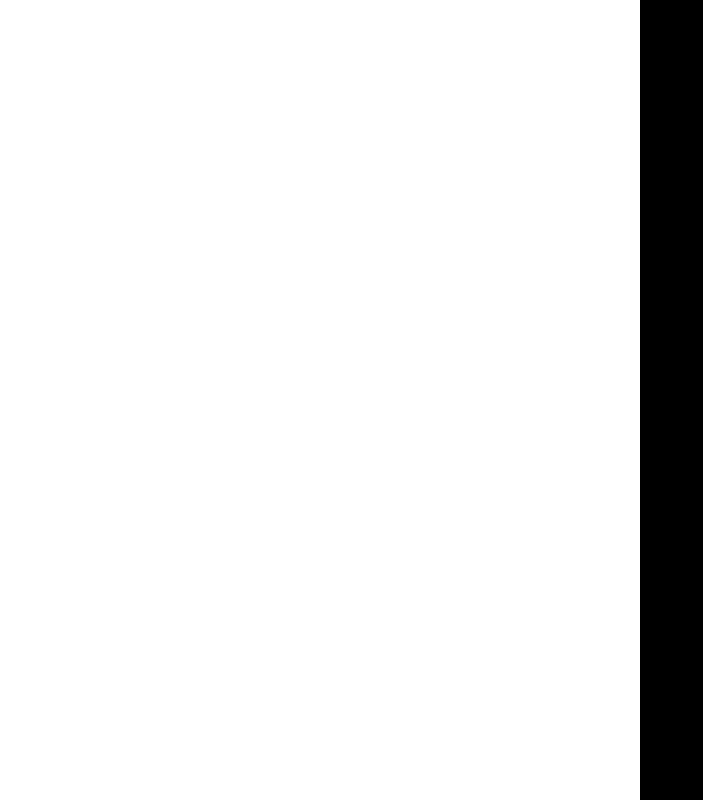
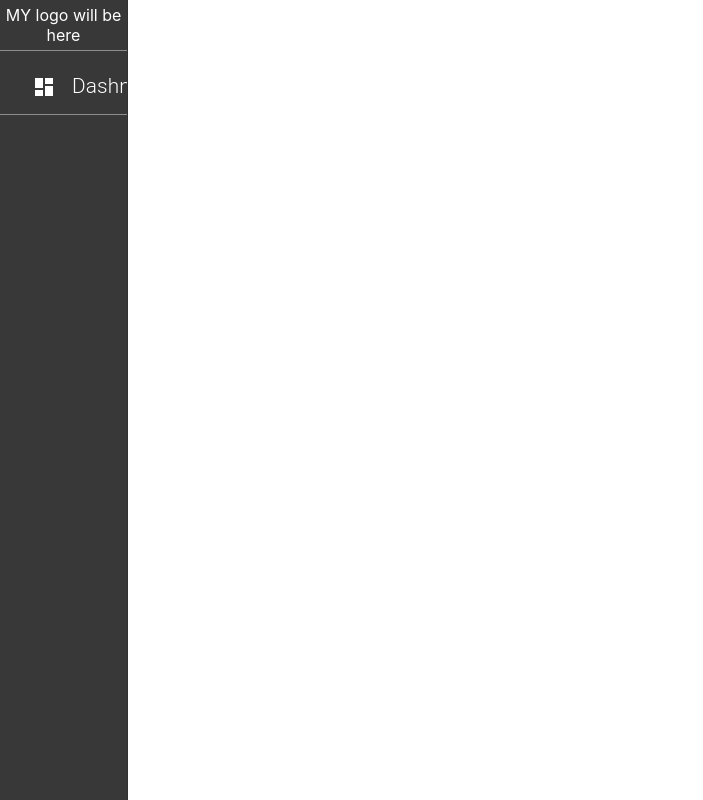
Before and after one commit to MTsatsarov/ExpenseTrackerFE, a React (Create React App) app: page /portal/user in a window 1280 px wide. Shown: the top 800 px of the page, without its empty margins (0-703 px from the left). Built offline with nearby package versions, Linux system fonts and the light colour scheme.

Commit message:
Dashboard

```diff
--- a/package.json
+++ b/package.json
@@ -5,6 +5,7 @@
   "dependencies": {
     "@emotion/react": "^11.10.4",
     "@emotion/styled": "^11.10.4",
+    "@mui/icons-material": "^5.10.3",
     "@mui/material": "^5.10.3",
     "@reduxjs/toolkit": "^1.8.5",
     "@testing-library/jest-dom": "^5.16.5",
--- a/src/App.tsx
+++ b/src/App.tsx
@@ -1,11 +1,12 @@
 import './App.css';
 import { Routes,Route} from 'react-router-dom';
 import Landing from './components/Landing';
+import ClientPortal from './components/pages/ClientPortal';
 function App() {
   return (
     <div className="App">
      <Routes>
-				{/*<Route path="/portal/user/*" element={ <ClientPortal /> } />*/}
+				<Route path="/portal/user/*" element={ <ClientPortal /> } />
 				<Route path="/*" element={ <Landing /> } />
 			</Routes>
     </div>
--- a/src/components/landing/Login.tsx
+++ b/src/components/landing/Login.tsx
@@ -5,7 +5,8 @@ import { apiRoutes, apiUrl } from "../../apiConfig";
 import instance from "../../axios/axios";
 import Toaster from "../utils/Toaster/Toaster";
 import { setTokens } from "../../features/User/userSlice";
-import {useAppDispatch} from '../../app/hooks';
+import { useAppDispatch } from "../../app/hooks";
+import { useNavigate } from "react-router-dom";
 
 interface ILoginState {
 	email: string;
@@ -17,6 +18,7 @@ interface ILoginState {
 }
 const Login = () => {
 	var dispatch = useAppDispatch();
+	var navigate = useNavigate();
 	const [loading, setIsLoading] = useState<boolean>(true);
 	const [isValid, setIsValid] = useState<boolean>(false);
 	const [model, setModel] = useState<ILoginState>({
@@ -91,9 +93,11 @@ const Login = () => {
 								refreshToken: response.data.refreshToken,
 							})
 						);
+						//TODO ADD GetCurrentUser
+
+						navigate("/portal/user/dashboard", { replace: true });
 					}
 				})
-				//TODO ADD GetCurrentUser
 				.catch(function (error) {
 					if (error.response) {
 						var errors =
--- /dev/null
+++ b/src/components/pages/ClientPortal.tsx
@@ -0,0 +1,61 @@
+import { Drawer, styled, Divider } from "@mui/material";
+import { Box } from "@mui/system";
+import ClientRoutes from "./client/ClientRoutes";
+import ClientPortalNav from "./client/ClientPortalNav";
+const ClientPortal = () => {
+	const DrawerHeader = styled("div")(() => ({
+		display: "flex",
+		alignItems: "center",
+		padding: "5px",
+		justifyContent: "flex-start",
+	}));
+
+	return (
+		<Box
+			sx={{
+				display: "flex",
+				justifyContent: "center",
+				alignItems: "center",
+				flexDirection: "row",
+				flexWrap: "no-wrap",
+				width: "100%",
+			}}
+		>
+			<Box
+				sx={{
+					display: "flex",
+					flexDirection: "column",
+					flexWrap: "wrap",
+					background: "blue",
+					width: "10%",
+				}}
+			>
+				<Drawer
+					sx={{
+						display: { xs: "none", sm: "none", md: "block" },
+						"& .MuiDrawer-paper": {
+							boxSizing: "border-box",
+							backgroundColor: "#393838",
+							color: "white",
+							zIndex: -10,
+							width: "10%",
+						},
+					}}
+					anchor="left"
+					variant="permanent"
+					open={true}
+				>
+					<DrawerHeader>MY logo will be here</DrawerHeader>
+
+					<Divider sx={{ background: "#A2A0A0" }} />
+					<ClientPortalNav />
+				</Drawer>
+			</Box>
+			<Box sx={{ width: "90%" }}>
+				<ClientRoutes />
+			</Box>
+		</Box>
+	);
+};
+
+export default ClientPortal;
--- /dev/null
+++ b/src/components/pages/client/ClientPortalNav.tsx
@@ -0,0 +1,51 @@
+import {
+	List,
+	ListItem,
+	ListItemIcon,
+	ListItemText,
+	Divider,
+	Button,
+	Menu,
+	MenuItem,
+} from "@mui/material";
+import DashboardIcon from "@mui/icons-material/Dashboard";
+import { Link } from "react-router-dom";
+const ClientPortalNav = () => {
+	return (
+		<>
+			<List component="nav" sx={{ display: "flex", flexDirection: "column" }}>
+				<Link
+					to={"/portal/user/dashboard"}
+					style={{ cursor: "pointer", textDecoration: "none" }}
+				>
+					<ListItem>
+						<ListItemIcon
+							sx={{
+								display: "flex",
+								justifyContent: "space-around",
+								alignItems: "center",
+							}}
+						>
+							<DashboardIcon sx={{ color: "white" }} />
+						</ListItemIcon>
+						<ListItemText>
+							<span
+								style={{
+									fontSize: "1.3em",
+									fontWeight: 300,
+									color: "white",
+									textDecoration: "none",
+								}}
+							>
+								Dashnoard
+							</span>
+						</ListItemText>
+					</ListItem>
+				</Link>
+
+				<Divider sx={{ background: "#A2A0A0" }} />
+			</List>
+		</>
+	);
+};
+export default ClientPortalNav;
--- /dev/null
+++ b/src/components/pages/client/ClientRoutes.tsx
@@ -0,0 +1,17 @@
+import { Routes, Route } from "react-router-dom";
+import { useAppSelector } from "../../../app/hooks";
+import Dashboard from "./Dashboard/Dashboard";
+const ClientRoutes = () => {
+	//var user = useAppSelector((state) => state.user);
+	//return user.role === "CLIENT" ? (
+	return (
+		<Routes>
+			<Route path="/dashboard" element={<Dashboard />} />
+		</Routes>
+	);
+
+	//) : (
+	//	""
+	//);
+};
+export default ClientRoutes;
--- /dev/null
+++ b/src/components/pages/client/Dashboard/Dashboard.tsx
@@ -0,0 +1,25 @@
+import { Box } from "@mui/material";
+
+const Dashboard = () => {
+	return (
+		<Box
+			sx={{
+				display: "flex",
+				flexDirection: "column",
+				background: "red",
+			}}
+		>
+			<Box sx={{ display: "flex", height: "528px" }}>
+				<Box sx={{ width: "50%" }}>Budget</Box>
+				<Box sx={{ width: "50%" }}>Expenses</Box>
+			</Box>
+
+			<Box sx={{ display: "flex" }}>
+				<Box sx={{ width: "50%" }}>neshto si</Box>
+				<Box sx={{ width: "50%" }}>neshto si 2 </Box>
+			</Box>
+		</Box>
+	);
+};
+
+export default Dashboard;
```
Also changed, not shown: 1 other file (tests, documents, lock files or other folders).
